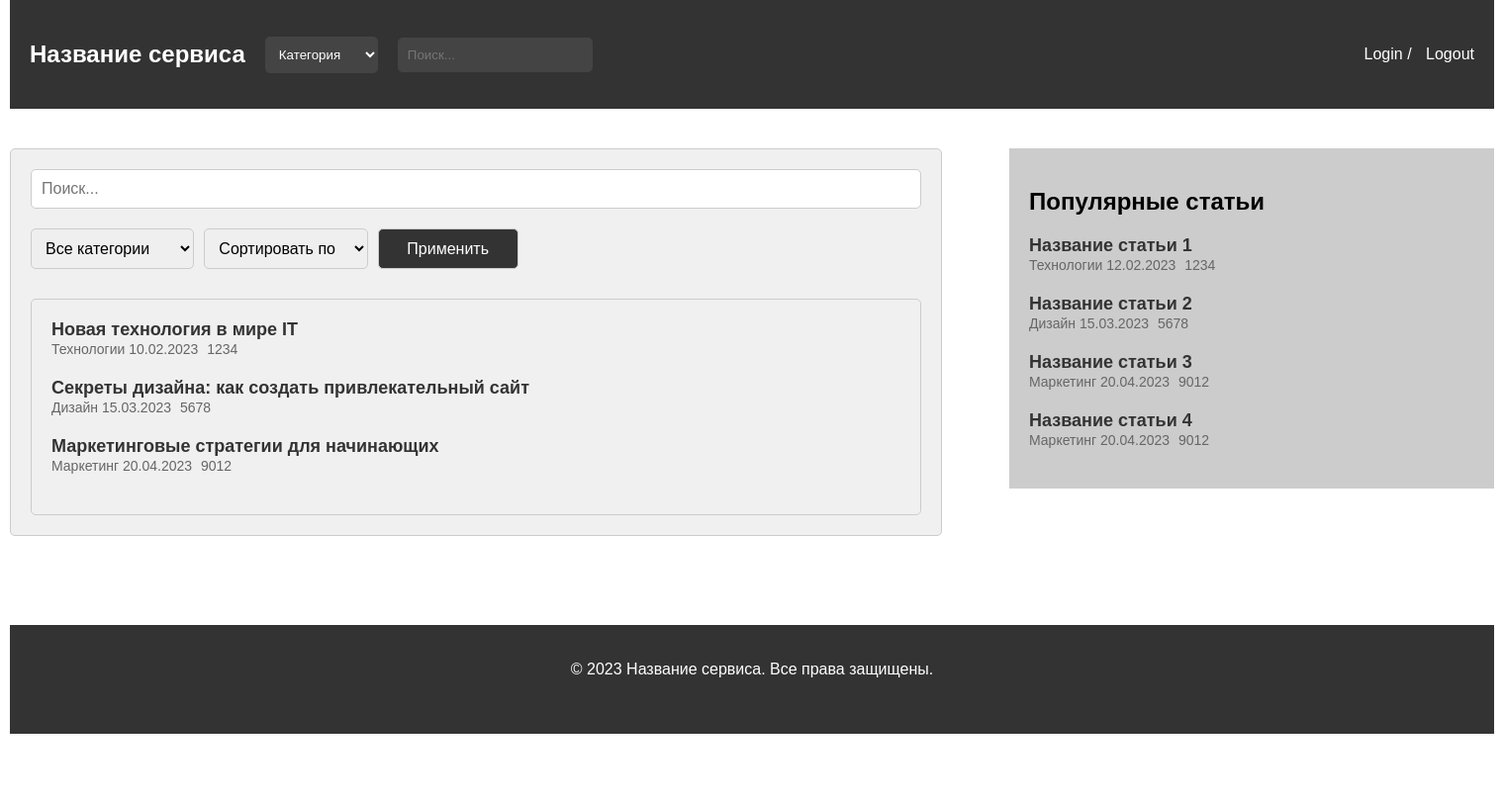
After one commit to Im-Okey/Pastebin-Clone, a Django app: page /posts_check/ in a window 1520 px wide. The commit adds this page. Shown: the whole page at 99% size. Run offline with Django 5.2, Linux system fonts and the light colour scheme.

Commit message:
prototype of the posts page

```diff
--- /dev/null
+++ b/pastebin/blog/static/css/posts.css
@@ -0,0 +1,228 @@
+
+body {
+    margin: 0;
+    padding: 0;
+    font-family: Arial, sans-serif;
+}
+
+.container {
+    max-width: 1500px;
+    margin: 0 auto;
+    padding: 20px;
+    box-sizing: border-box;
+}
+
+.main-container {
+    display: flex;
+    justify-content: space-between;
+    width: 1500px;
+    margin: 40px auto;
+}
+
+.left-block {
+    width: 70%;
+    background-color: #f0f0f0;
+    padding: 20px;
+    margin-right: 50px;
+    overflow-y: auto;
+    flex-grow: 1;
+}
+
+.post-editor {
+    padding: 20px;
+    background-color: #f0f0f0;
+    border: 1px solid #ccc;
+    border-radius: 5px;
+    margin-bottom: 20px;
+}
+
+.post-editor textarea {
+    width: 100%;
+    height: 450px;
+    padding: 10px -20px 10px 10px;
+    font-size: 16px;
+    border: 1px solid #ccc;
+    border-radius: 5px;
+}
+
+.post-settings {
+    padding: 20px;
+    background-color: #f0f0f0;
+    border: 1px solid #ccc;
+    border-radius: 5px;
+}
+
+.post-settings h3 {
+    margin-top: 0;
+}
+
+.post-settings form {
+    margin-top: 20px;
+}
+
+.post-settings label {
+    display: block;
+    margin-bottom: 10px;
+}
+
+.post-settings input[type="checkbox"] {
+    margin-right: 10px;
+}
+
+.post-settings select {
+    width: 100%;
+    padding: 10px;
+    font-size: 16px;
+    border: 1px solid #ccc;
+    border-radius: 5px;
+}
+
+.post-settings input[type="text"] {
+    width: 97.5%;
+    padding: 10px;
+    font-size: 16px;
+    border: 1px solid #ccc;
+    border-radius: 5px;
+    margin-bottom: 10px;
+}
+
+.post-settings button {
+    width: 100%;
+    padding: 10px;
+    font-size: 16px;
+    background-color: #333;
+    color: #fff;
+    border: none;
+    border-radius: 5px;
+    cursor: pointer;
+}
+
+
+.right-block {
+    width: 30%;
+    background-color: #ccc;
+    padding: 20px;
+    height: 100%;
+}
+
+.right-block ul {
+    list-style: none;
+    padding: 0;
+    margin: 0;
+}
+
+.right-block li {
+    margin-bottom: 20px;
+}
+
+.right-block a {
+    font-size: 18px;
+    font-weight: bold;
+    color: #333;
+    text-decoration: none;
+}
+
+.right-block span {
+    font-size: 14px;
+    color: #666;
+}
+
+.right-block i {
+    font-size: 14px;
+    margin-right: 5px;
+}
+
+
+.post-filter {
+    background-color: #f0f0f0;
+    padding: 20px;
+    border: 1px solid #ccc;
+    border-radius: 5px;
+    margin-bottom: 20px;
+    width: 60%;
+}
+
+.post-filter form {
+    display: flex;
+    flex-wrap: wrap;
+    justify-content: space-between;
+    padding-bottom: 30px;
+}
+
+
+.post-filter input[type="search"] {
+    width: 100%;
+    padding: 10px;
+    font-size: 16px;
+    border: 1px solid #ccc;
+    border-radius: 5px;
+    margin-bottom: 10px;
+}
+
+.post-filter select {
+    width: 35%;
+    padding: 10px;
+    font-size: 16px;
+    border: 1px solid #ccc;
+    border-radius: 5px;
+    margin-right: 10px;
+}
+
+.post-filter button[type="submit"] {
+    width: 15%;
+    padding: 10px;
+    font-size: 16px;
+    background-color: #333;
+    color: #fff;
+    border: none;
+    border-radius: 5px;
+    cursor: pointer;
+    margin-left: auto;
+}
+
+.post-list {
+    padding: 20px;
+    background-color: #f0f0f0;
+    border: 1px solid #ccc;
+    border-radius: 5px;
+}
+
+.post-list ul {
+    list-style: none;
+    padding: 0;
+    margin: 0;
+}
+
+.post-list li {
+    margin-bottom: 20px;
+}
+
+.post-list a {
+    font-size: 18px;
+    font-weight: bold;
+    color: #333;
+    text-decoration: none;
+}
+
+.post-list span {
+    font-size: 14px;
+    color: #666;
+}
+
+.post-list i {
+    font-size: 14px;
+    margin-right: 5px;
+}
+
+.post-filter select, .post-filter button[type="submit"] {
+    width: 30%;
+    padding: 10px;
+    font-size: 16px;
+    border: 1px solid #ccc;
+    border-radius: 5px;
+    margin-right: 10px;
+}
+
+.post-filter select:last-child {
+    margin-right: 0;
+}
--- a/pastebin/blog/templates/blog/index.html
+++ b/pastebin/blog/templates/blog/index.html
@@ -76,7 +76,7 @@
                     <span>Технологии 12.02.2023 <i class="fa fa-eye"></i> 1234</span>
                 </li>
                 <li>
-                    <a href="#">Название статьи 2</a>
+                    <a href="{% url 'blog:posts_check' %}">Название статьи 2</a>
                     <br>
                     <span>Дизайн 15.03.2023 <i class="fa fa-eye"></i> 5678</span>
                 </li>
--- /dev/null
+++ b/pastebin/blog/templates/blog/posts.html
@@ -0,0 +1,86 @@
+{% load static %}
+
+<!DOCTYPE html>
+<html lang="ru">
+<head>
+    <meta charset="UTF-8">
+    <meta name="viewport" content="width=device-width, initial-scale=1.0">
+    <title>Страница</title>
+    <link rel="stylesheet" type="text/css" href="{% static 'css/posts.css' %}">
+</head>
+<body>
+
+{% include 'blog/temps/header.html' %}
+
+<main>
+    <div class="main-container">
+        <div class="post-filter">
+            <form>
+                <input type="search" placeholder="Поиск...">
+                <div style="display: flex; justify-content: space-between; margin-top: 10px;">
+                    <select name="category" style="width: 35%;">
+                        <option value="">Все категории</option>
+                        <option value="tech">Технологии</option>
+                        <option value="design">Дизайн</option>
+                        <option value="marketing">Маркетинг</option>
+                    </select>
+                    <select name="sort" style="width: 35%;">
+                        <option value="">Сортировать по</option>
+                        <option value="title">Заголовку</option>
+                        <option value="date">Дате</option>
+                        <option value="views">Количество просмотров</option>
+                    </select>
+                    <button type="submit" style="margin-left: auto;">Применить</button>
+                </div>
+            </form>
+            <div class="post-list">
+                <ul>
+                    <li>
+                        <a href="#">Новая технология в мире IT</a>
+                        <br>
+                        <span>Технологии 10.02.2023 <i class="fa fa-eye"></i> 1234</span>
+                    </li>
+                    <li>
+                        <a href="#">Секреты дизайна: как создать привлекательный сайт</a>
+                        <br>
+                        <span>Дизайн 15.03.2023 <i class="fa fa-eye"></i> 5678</span>
+                    </li>
+                    <li>
+                        <a href="#">Маркетинговые стратегии для начинающих</a>
+                        <br>
+                        <span>Маркетинг 20.04.2023 <i class="fa fa-eye"></i> 9012</span>
+                    </li>
+                </ul>
+            </div>
+        </div>
+        <div class="right-block">
+            <h2>Популярные статьи</h2>
+            <ul>
+                <li>
+                    <a href="#">Название статьи 1</a>
+                    <br>
+                    <span>Технологии 12.02.2023 <i class="fa fa-eye"></i> 1234</span>
+                </li>
+                <li>
+                    <a href="#">Название статьи 2</a>
+                    <br>
+                    <span>Дизайн 15.03.2023 <i class="fa fa-eye"></i> 5678</span>
+                </li>
+                <li>
+                    <a href="#">Название статьи 3</a>
+                    <br>
+                    <span>Маркетинг 20.04.2023 <i class="fa fa-eye"></i> 9012</span>
+                </li>
+                <li>
+                    <a href="#">Название статьи 4</a>
+                    <br>
+                    <span>Маркетинг 20.04.2023 <i class="fa fa-eye"></i> 9012</span>
+                </li>
+            </ul>
+        </div>
+    </div>
+</main>
+{% include 'blog/temps/footer.html' %}
+
+</body>
+</html>
--- a/pastebin/blog/urls.py
+++ b/pastebin/blog/urls.py
@@ -8,6 +8,7 @@ urlpatterns = [
     # main page
     path('', views.index, name='index'),
     path('post_check/', views.post_check, name='post_check'),
+    path('posts_check/', views.posts_check, name='posts_check'),
 
     # # tags logic
     # path('tags/', views.TagListView.as_view(), name='tag-list'),
--- a/pastebin/blog/views.py
+++ b/pastebin/blog/views.py
@@ -15,6 +15,10 @@ def index(request):
 
 def post_check(request):
     return render(request, 'blog/post.html')
+
+
+def posts_check(request):
+    return render(request, 'blog/posts.html')
 # ----------------------------------------------------------------------------
 
 
```
Also changed, not shown: pastebin/users/templates/users/login.html (added, +10 -0 lines), pastebin/users/templates/users/registration.html (added, +80 -0 lines).
